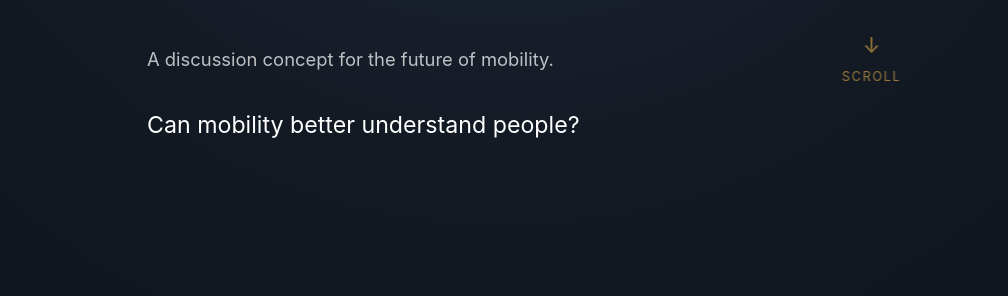
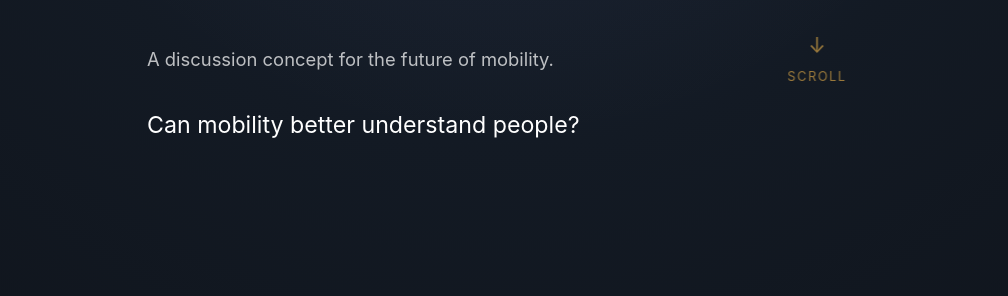
Before and after one commit to Kosacik/Emotion-as-Data-Signal, a plain HTML site: page index.html in a window 1280 px wide. Shown: the part 501-797 px from the top of the page, without its empty margins (135-1143 px from the left). Drawn offline with Linux system fonts and the light colour scheme.

Commit message:
sipka scroll left 90%

```diff
--- a/css/sections.css
+++ b/css/sections.css
@@ -228,7 +228,7 @@
 
     position:absolute;
 
-    left:97%;
+    left:90%;
 
     bottom:56px;
 
```
